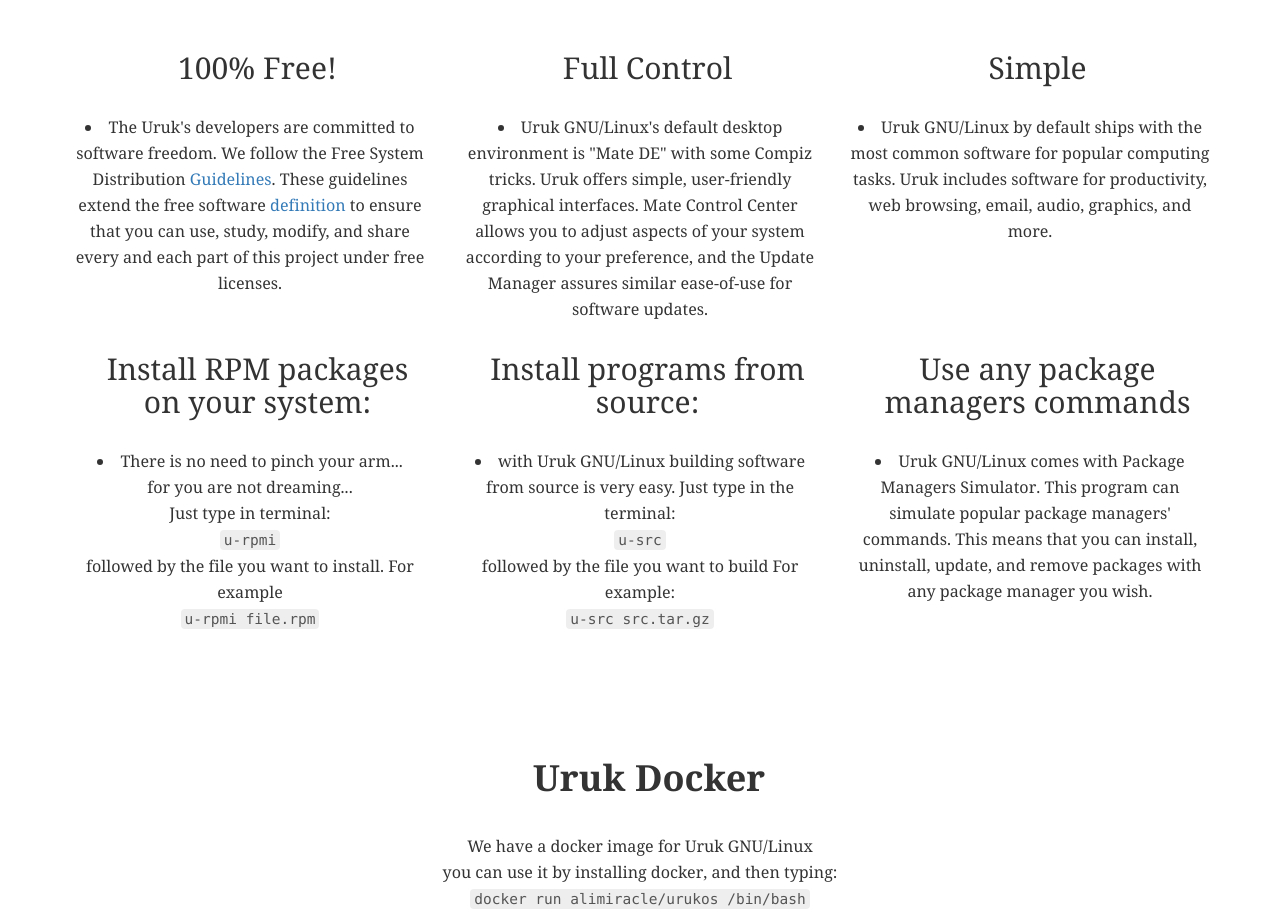
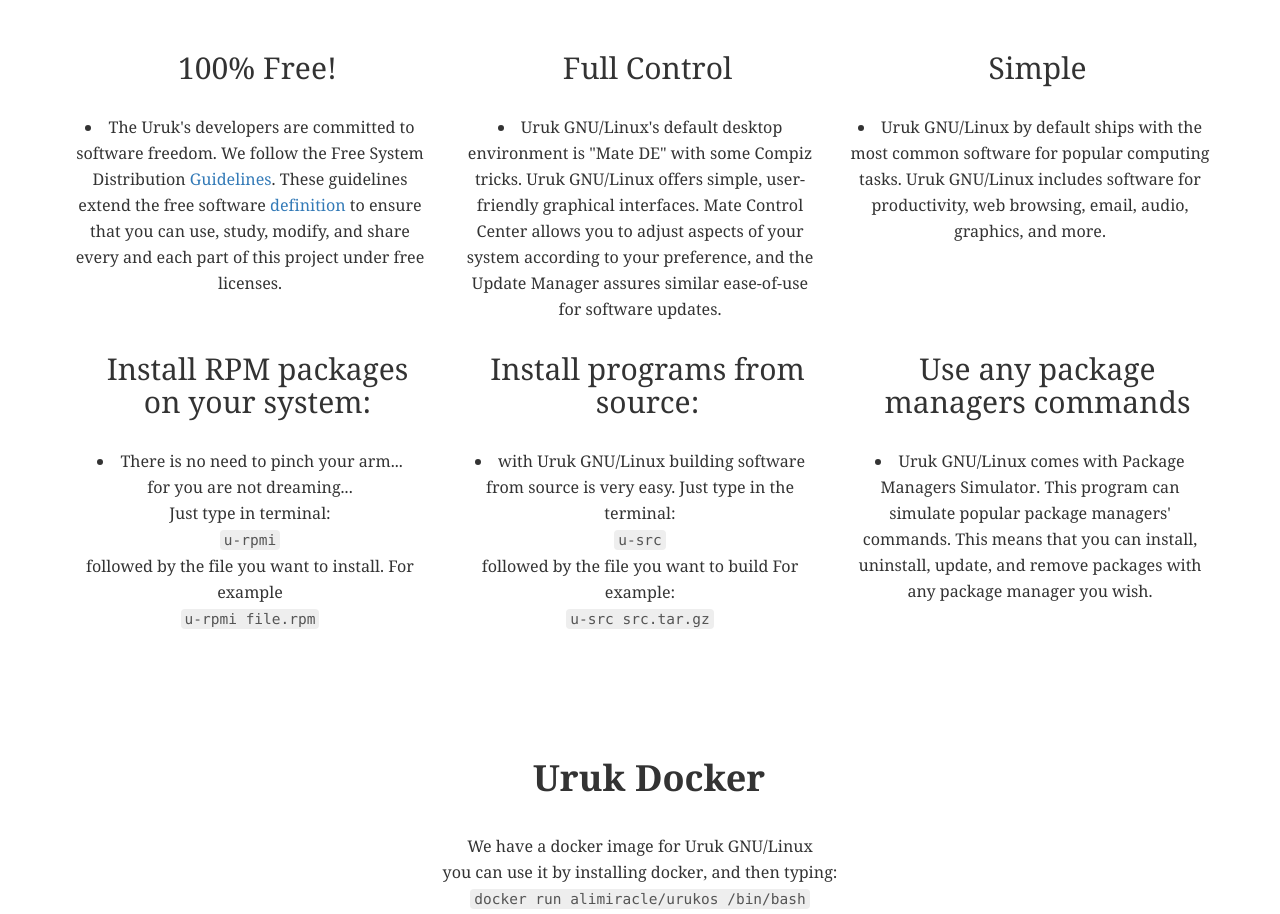
Before and after one commit to alimiracle/urukprojectsites, a plain HTML site: page dist/en.html in a window 1280 px wide. Shown: the part 1058-1972 px from the top of the page. Drawn offline with Linux system fonts and the light colour scheme; files whose address does not match are found by name.

Commit message:
edit the EN page

```diff
--- a/dist/en.html
+++ b/dist/en.html
@@ -108,7 +108,7 @@
 
 
                         <h2>Full Control</h2>
-                        <li>Uruk GNU/Linux's default desktop environment is "Mate DE" with some Compiz tricks.  Uruk offers simple, user-friendly graphical interfaces. Mate Control Center allows you to adjust aspects of your system according to your preference, and the Update Manager assures similar ease-of-use for software updates. </li>
+                        <li>Uruk GNU/Linux's default desktop environment is "Mate DE" with some Compiz tricks.  Uruk GNU/Linux offers simple, user-friendly graphical interfaces. Mate Control Center allows you to adjust aspects of your system according to your preference, and the Update Manager assures similar ease-of-use for software updates. </li>
 
 
                     </div>
@@ -120,7 +120,7 @@
 
 
                         <h2>Simple</h2>
-                        <li>Uruk GNU/Linux by default ships with the most common software for popular computing tasks. Uruk includes software for productivity, web browsing, email, audio, graphics, and more. </li>
+                        <li>Uruk GNU/Linux by default ships with the most common software for popular computing tasks. Uruk GNU/Linux includes software for productivity, web browsing, email, audio, graphics, and more. </li>
 
 
                     </div>
@@ -219,7 +219,7 @@ Suggesting improvements.
 Helping in the forums.
 Writing and translating documentation and/or applications.
 Designing.
-If you have experience, you can develop software for Uruk. </p>
+If you have experience, you can develop software for Uruk project or Uruk GNU/Linux. </p>
 As you see, anyone would have the skills to help in some way, but if you lack the time you can still contribute by spreading Uruk GNU/Linux through social networks, publications and free software events.
 <br>If you want to join our development team <a href="https://uruk.tuxfamily.org/en.html#contribute">read this</a> first</p></h4>
                 </div>
```
